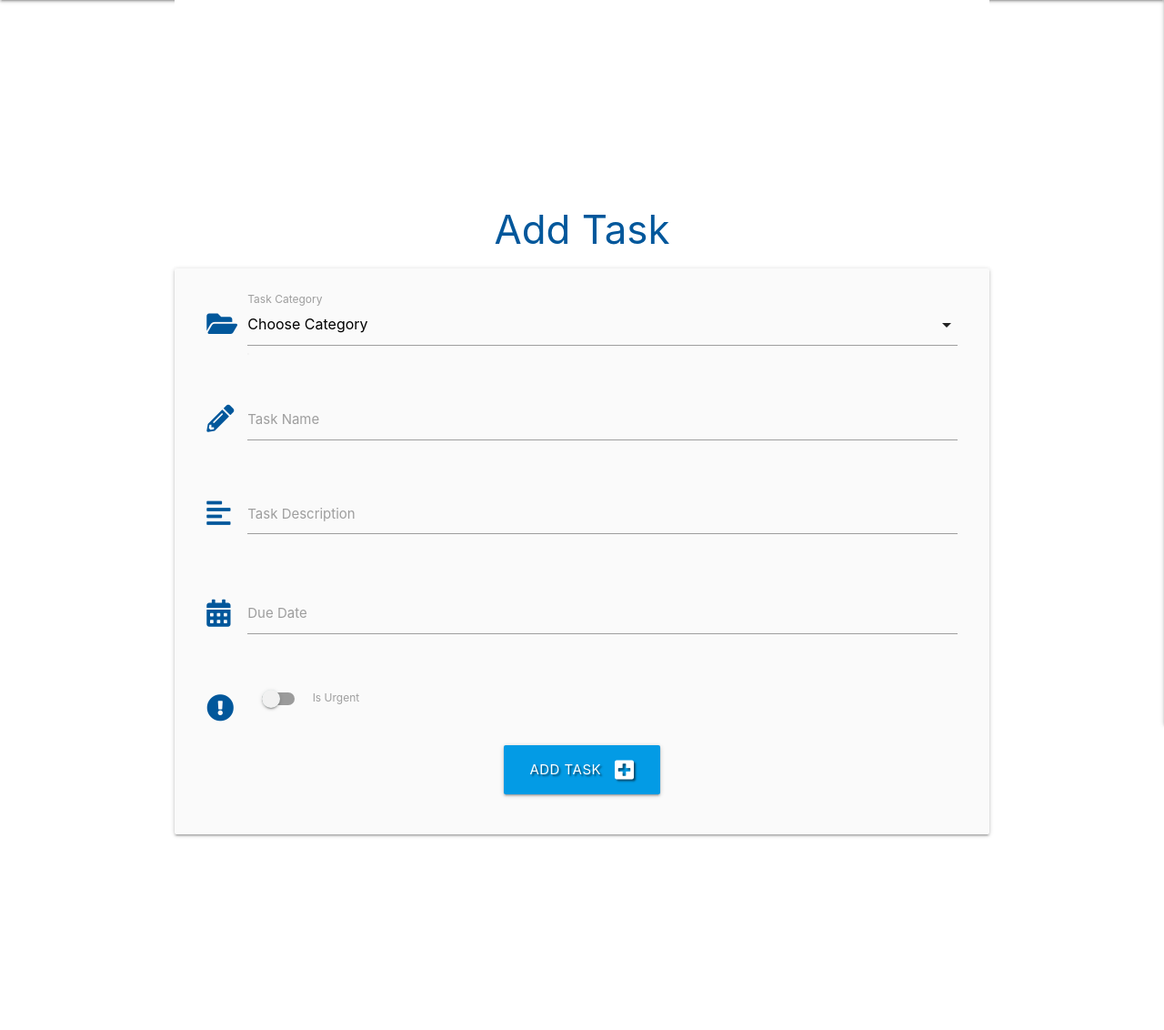
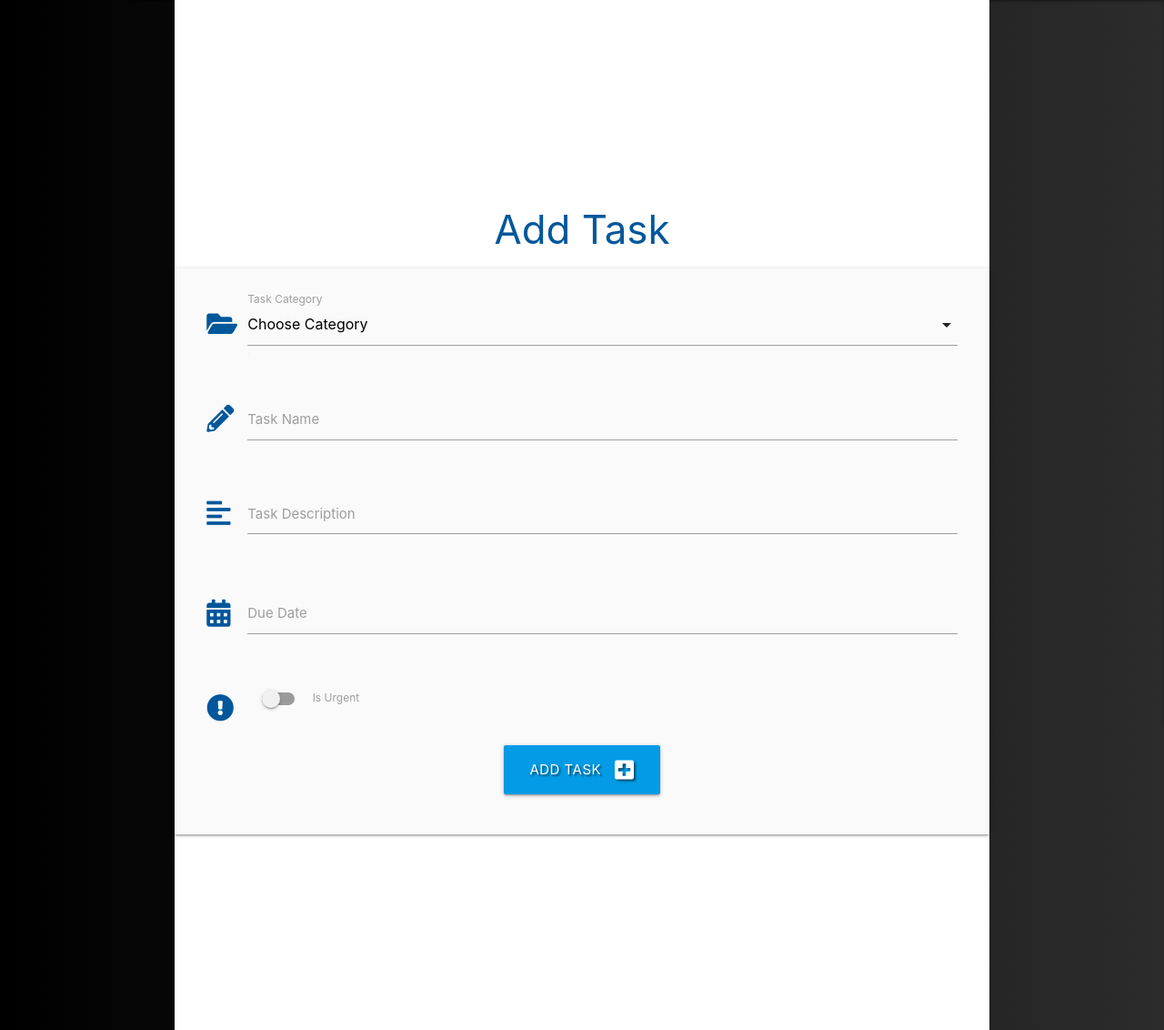
Before and after one commit to AngelArgirov/My-third-project-msp3, a Flask app: page /add_task in a window 1280 px wide. Shown: the part 64-1196 px from the top of the page at 91% size. Run offline with Flask 2, Linux system fonts and the light colour scheme; data that the repository does not hold is empty; some libraries are stand-ins or nearby versions.

Commit message:
Update style.css

```diff
--- a/static/css/style.css
+++ b/static/css/style.css
@@ -1,3 +1,9 @@
+body{
+    background: #000000;
+    background: -webkit-linear-gradient(to left, #2c2c2c, #000000);
+    background: linear-gradient(to left, #2c2c2c, #000000);
+}
+
 .container {
     background: white;
     padding: 200px 0;
```
